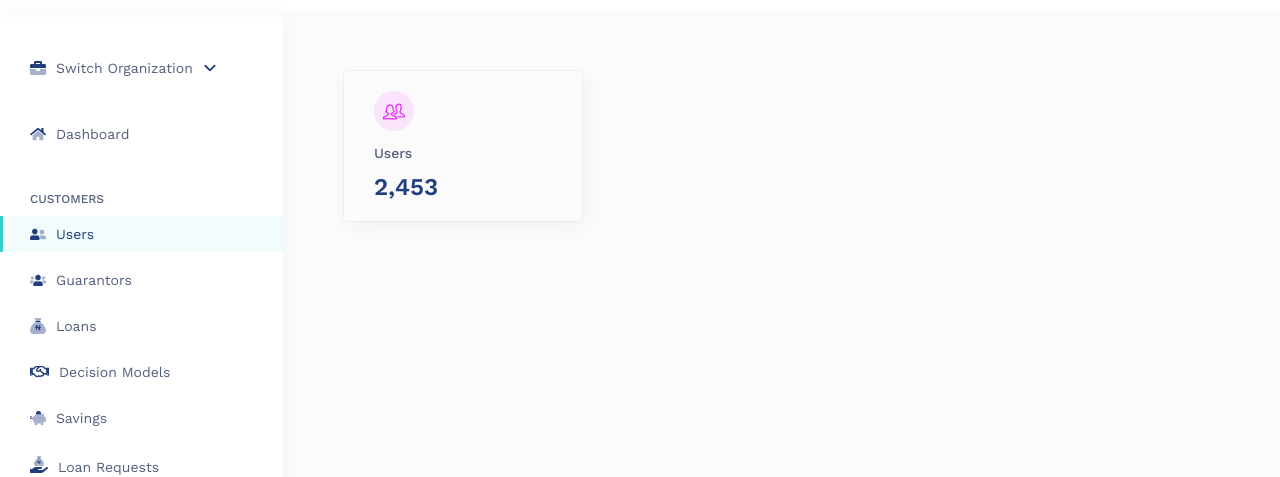
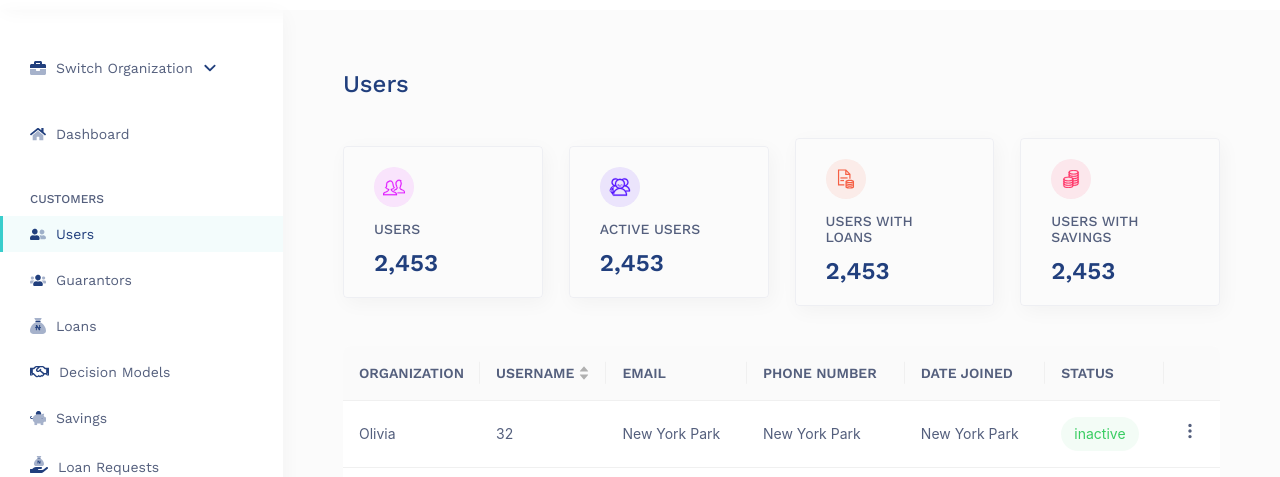
Before and after one commit to IgweChido/lendsqr-fe-test, a React (Vite) app: page / in a window 1280 px wide. Shown: the part 330-807 px from the top of the page. Built offline with nearby package versions, Linux system fonts and the light colour scheme.

Commit message:
(chore):ant table css styles edit

```diff
--- a/src/App.scss
+++ b/src/App.scss
@@ -4,7 +4,7 @@ $primary-color: #39cdcc;
 $text-color: #213f7d;
 $secondary-color: #545f7d;
 $blacklist-color: #e4033b;
-$success-color: #39cd62;
+$active-color: #39cd62;
 $pending-color: #e9b200;
 $background-color: #ffffff;
 $background-color-two: #fbfbfb;
--- a/src/components/dashboard/dashboard.scss
+++ b/src/components/dashboard/dashboard.scss
@@ -3,7 +3,7 @@
 .dash__comp {
   padding: 20px 30px;
   border-radius: 4px;
-  width: 240px;
+  width: 100%;
   box-shadow: 3px 5px 20px 0px #0000000a;
   border: 1px solid #213f7d0f;
   .dash__img {
@@ -20,6 +20,7 @@
     font-size: 14px;
     font-weight: 500;
     margin-bottom: 12px;
+    text-transform: uppercase;
   }
 
   .dashp__large {
--- a/src/components/tables/TableComp.tsx
+++ b/src/components/tables/TableComp.tsx
@@ -1,6 +1,12 @@
 import React from "react";
 import { Table } from "antd";
 import type { TableColumnsType } from "antd";
+import "./tables.scss";
+
+// images
+import dots from "../../assets/icons/three-dots.svg";
+
+// components
 
 interface DataType {
   key: React.Key;
@@ -11,50 +17,59 @@ interface DataType {
 
 const columns: TableColumnsType<DataType> = [
   {
-    title: "Full Name",
+    title: "organization",
     width: 100,
     dataIndex: "name",
     key: "name",
     fixed: "left",
   },
   {
-    title: "Age",
+    title: "Username",
     width: 100,
     dataIndex: "age",
     key: "age",
     fixed: "left",
     sorter: true,
   },
-  { title: "Column 1", dataIndex: "address", key: "1" },
-  { title: "Column 2", dataIndex: "address", key: "2" },
-  { title: "Column 3", dataIndex: "address", key: "3" },
-  { title: "Column 4", dataIndex: "address", key: "4" },
-  { title: "Column 5", dataIndex: "address", key: "5" },
-  { title: "Column 6", dataIndex: "address", key: "6" },
-  { title: "Column 7", dataIndex: "address", key: "7" },
-  { title: "Column 8", dataIndex: "address", key: "8" },
-  { title: "Column 9", dataIndex: "address", key: "9" },
-  { title: "Column 10", dataIndex: "address", key: "10" },
-  { title: "Column 11", dataIndex: "address", key: "11" },
-  { title: "Column 12", dataIndex: "address", key: "12" },
-  { title: "Column 13", dataIndex: "address", key: "13" },
-  { title: "Column 14", dataIndex: "address", key: "14" },
-  { title: "Column 15", dataIndex: "address", key: "15" },
-  { title: "Column 16", dataIndex: "address", key: "16" },
-  { title: "Column 17", dataIndex: "address", key: "17" },
-  { title: "Column 18", dataIndex: "address", key: "18" },
-  { title: "Column 19", dataIndex: "address", key: "19" },
-  { title: "Column 20", dataIndex: "address", key: "20" },
+  { title: "Email", dataIndex: "address", key: "1" },
+  { title: "Phone number", dataIndex: "address", key: "2" },
+  { title: "Date joined", dataIndex: "address", key: "3" },
   {
-    title: "Action",
+    title: "Status",
+    dataIndex: "status",
+    key: "4",
+    render: (status) => (
+      <div className={`status__comp active`}>
+        <p>inactive</p>
+      </div>
+    ),
+  },
+
+  {
+    // title: "Action",
     key: "operation",
     fixed: "right",
-    width: 100,
-    render: () => <a>action</a>,
+    // width: 100,
+    render: () => (
+      <div className="table__action">
+        <img src={dots} alt="" />
+      </div>
+    ),
   },
 ];
 
 const dataSource: DataType[] = [
+  { key: "1", name: "Olivia", age: 32, address: "New York Park" },
+  { key: "2", name: "Ethan", age: 40, address: "London Park" },
+  { key: "1", name: "Olivia", age: 32, address: "New York Park" },
+  { key: "2", name: "Ethan", age: 40, address: "London Park" },
+
+  { key: "1", name: "Olivia", age: 32, address: "New York Park" },
+  { key: "2", name: "Ethan", age: 40, address: "London Park" },
+  { key: "1", name: "Olivia", age: 32, address: "New York Park" },
+  { key: "2", name: "Ethan", age: 40, address: "London Park" },
+  { key: "1", name: "Olivia", age: 32, address: "New York Park" },
+  { key: "2", name: "Ethan", age: 40, address: "London Park" },
   { key: "1", name: "Olivia", age: 32, address: "New York Park" },
   { key: "2", name: "Ethan", age: 40, address: "London Park" },
 ];
@@ -62,8 +77,21 @@ const TableComp = () => {
   return (
     <div>
       <Table<DataType>
-        // className={styles.customTable}
-        pagination={false}
+        pagination={{
+          defaultPageSize: 10,
+          total: 100,
+          showTotal: (total, range) =>
+            `${range[0]}-${range[1]} of ${total} items`,
+          // current: page + 1,
+          showSizeChanger: true,
+          pageSizeOptions: ["10", "15", "20", "30"],
+          // onChange: (page, pageSize) => {
+          //   handlePageChange(page - 1)
+          //   handlePerRowsChange(pageSize, page - 1)
+          //   console.log('page', page - 1)
+          //   console.log('pageSize', pageSize)
+          // },
+        }}
         columns={columns}
         dataSource={dataSource}
         scroll={{ x: "max-content" }}
--- a/src/components/tables/tables.scss
+++ b/src/components/tables/tables.scss
@@ -1 +1,136 @@
 @import "../../App.scss";
+
+:where(.css-dev-only-do-not-override-161f05s).ant-table-wrapper table {
+  border-radius: 4px;
+  border: 1px solid #213f7d0f;
+  box-shadow: 3px 5px 20px 0px #0000000a;
+  font-size: 14px !important;
+}
+
+// table body font size
+:where(.css-dev-only-do-not-override-161f05s)[class^="ant-table"]
+  [class^="ant-table"],
+:where(.css-dev-only-do-not-override-161f05s)[class*=" ant-table"]
+  [class^="ant-table"],
+:where(.css-dev-only-do-not-override-161f05s)[class^="ant-table"]
+  [class*=" ant-table"],
+:where(.css-dev-only-do-not-override-161f05s)[class*=" ant-table"]
+  [class*=" ant-table"] {
+  font-size: 14px !important;
+  font-family: "Work Sans", serif !important;
+  border-radius: 0 0 4px 4px;
+}
+tr {
+  color: $secondary-color !important;
+  font-size: 14px !important;
+  font-weight: 400 !important;
+}
+
+th.ant-table-cell {
+  text-transform: uppercase !important;
+  color: $secondary-color !important;
+  font-family: "Work Sans", serif !important;
+}
+
+:where(.css-dev-only-do-not-override-161f05s).ant-table-wrapper
+  .ant-table-thead
+  > tr
+  > th,
+:where(.css-dev-only-do-not-override-161f05s).ant-table-wrapper
+  .ant-table-thead
+  > tr
+  > td {
+  background: white !important;
+  border-bottom: none !important;
+  // transition: background 0.2s ease;
+}
+
+:where(.css-dev-only-do-not-override-161f05s).ant-table-wrapper
+  .ant-table-thead
+  > tr
+  > th:not(:last-child):not(.ant-table-selection-column):not(
+    .ant-table-row-expand-icon-cell
+  ):not([colspan])::before,
+:where(.css-dev-only-do-not-override-161f05s).ant-table-wrapper
+  .ant-table-thead
+  > tr
+  > td:not(:last-child):not(.ant-table-selection-column):not(
+    .ant-table-row-expand-icon-cell
+  ):not([colspan])::before {
+  display: none !important;
+}
+
+:where(.css-dev-only-do-not-override-161f05s).ant-table-wrapper
+  .ant-table-tbody
+  > tr
+  > th,
+:where(.css-dev-only-do-not-override-161f05s).ant-table-wrapper
+  .ant-table-tbody
+  > tr:not(:last-child)
+  > td {
+  border-bottom: 1px solid #213f7d1a !important;
+}
+
+// pagination
+// :where(.css-dev-only-do-not-override-161f05s).ant-pagination
+//   .ant-pagination-item-active {
+//   border-color: 1px solid red !important;
+// }
+
+:where(.css-dev-only-do-not-override-161f05s).ant-pagination
+  .ant-pagination-item {
+  font-size: 14px !important;
+  font-family: "Work Sans", serif !important;
+  color: $secondary-color !important;
+}
+
+:where(.css-dev-only-do-not-override-161f05s).ant-pagination
+  .ant-pagination-total-text {
+  color: $secondary-color !important;
+}
+
+:where(.css-dev-only-do-not-override-161f05s).ant-select-outlined:not(
+    .ant-select-customize-input
+  )
+  .ant-select-selector {
+  font-size: 14px !important;
+  font-family: "Work Sans", serif !important;
+  color: $secondary-color !important;
+}
+
+:where(.css-dev-only-do-not-override-161f05s).ant-select-dropdown {
+  font-size: 14px !important;
+  font-family: "Work Sans", serif !important;
+  color: $secondary-color !important;
+}
+.status__comp {
+  font-size: 14px;
+  font-weight: 400;
+  border-radius: 100px;
+  padding: 6px 13px;
+
+  &.inactive {
+    background-color: #545f7d0f;
+    width: fit-content;
+    color: $secondary-color;
+  }
+  &.pending {
+    background-color: #e9b2000f;
+    width: fit-content;
+    color: $pending-color;
+  }
+  &.blacklisted {
+    background-color: #e4033b0f;
+    width: fit-content;
+    color: $blacklist-color;
+  }
+  &.active {
+    background-color: #39cd620f;
+    width: fit-content;
+    color: $active-color;
+  }
+}
+
+.table__action {
+  cursor: pointer;
+}
--- a/src/pages/dashboard/Dashboard.tsx
+++ b/src/pages/dashboard/Dashboard.tsx
@@ -3,19 +3,48 @@ import "./dashboard.scss";
 
 // images
 import one from "../../assets/icons/analyticsOne.svg";
+import two from "../../assets/icons/analyticsTwo.svg";
+import three from "../../assets/icons/analyticsThree.svg";
+import four from "../../assets/icons/analyticsFour.svg";
 
 // components
 import AnalyticsComp from "../../components/dashboard/AnalyticsComp";
+import TableComp from "../../components/tables/TableComp";
 const Dashboard = () => {
   return (
     <div>
+      {/* header */}
+      <p className="dashboard__p">Users</p>
       {/* dashboard comp */}
+      <div className="dashboard__analytics">
         <AnalyticsComp
           label="Users"
           image={one}
           stats="2,453"
           color="#DF18FF1A"
         />
+        <AnalyticsComp
+          label="Active Users"
+          image={two}
+          stats="2,453"
+          color="#5718FF1A"
+        />
+        <AnalyticsComp
+          label="Users with Loans"
+          image={three}
+          stats="2,453"
+          color="#F55F441A"
+        />
+        <AnalyticsComp
+          label="Users with Savings"
+          image={four}
+          stats="2,453"
+          color="#FF33661A"
+        />
+      </div>
+
+      {/* table */}
+      <TableComp />
     </div>
   );
 };
--- a/src/pages/dashboard/dashboard.scss
+++ b/src/pages/dashboard/dashboard.scss
@@ -1 +1,15 @@
 @import "../../App.scss";
+
+.dashboard__p {
+  margin-bottom: 40px;
+  font-size: 24px;
+  font-weight: 500;
+  color: $text-color;
+}
+.dashboard__analytics {
+  margin-bottom: 40px;
+  display: flex;
+  align-items: center;
+  // justify-content: spa;
+  gap: 26px;
+}
--- a/src/pages/userDetails/userDetails.scss
+++ b/src/pages/userDetails/userDetails.scss
@@ -16,7 +16,6 @@
   justify-content: space-between;
   margin-bottom: 40px;
   .uh__p {
-    font-family: Work Sans;
     font-size: 24px;
     font-weight: 500;
     color: $text-color;
```
Also changed, not shown: src/assets/icons/three-dots.svg (added). Lines whose indentation alone changed are shown as unchanged.
